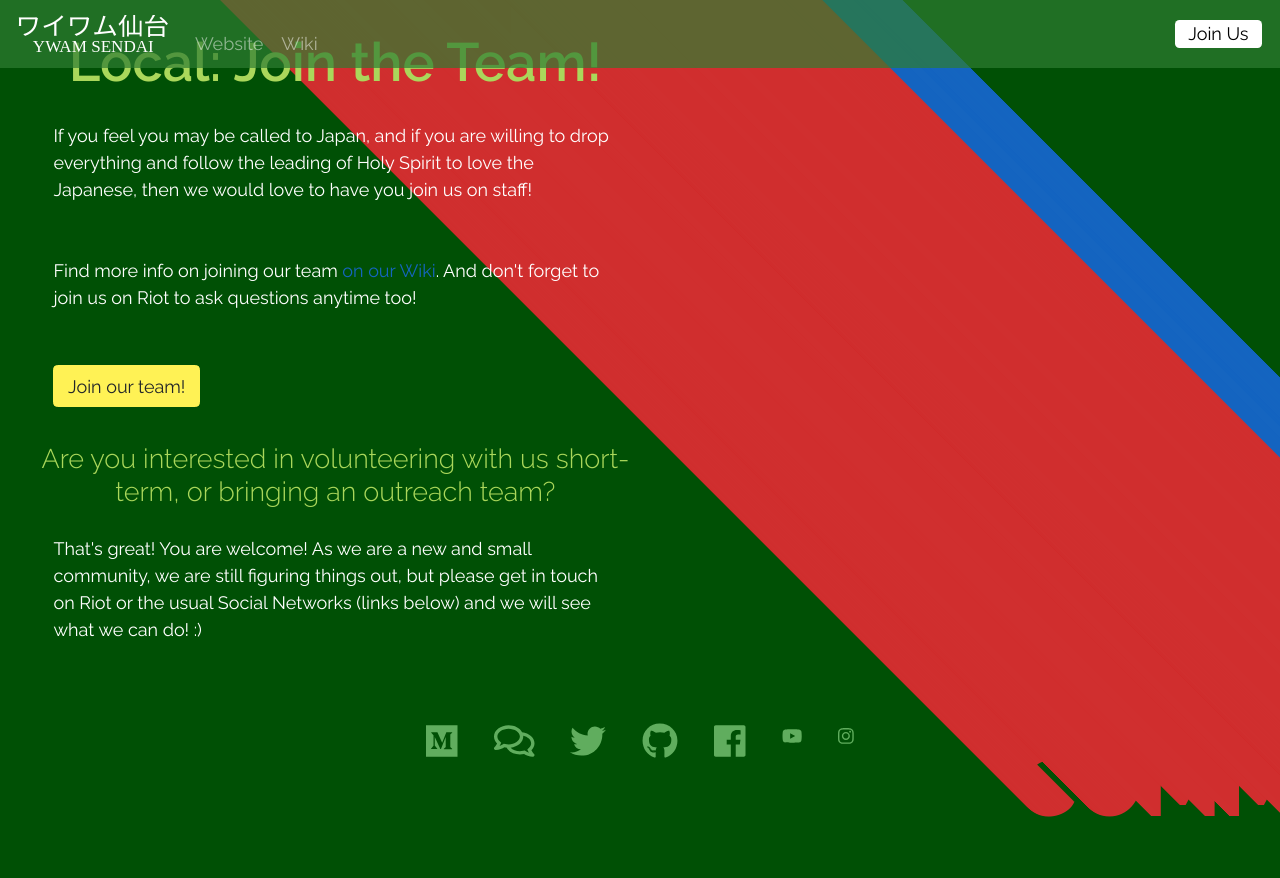
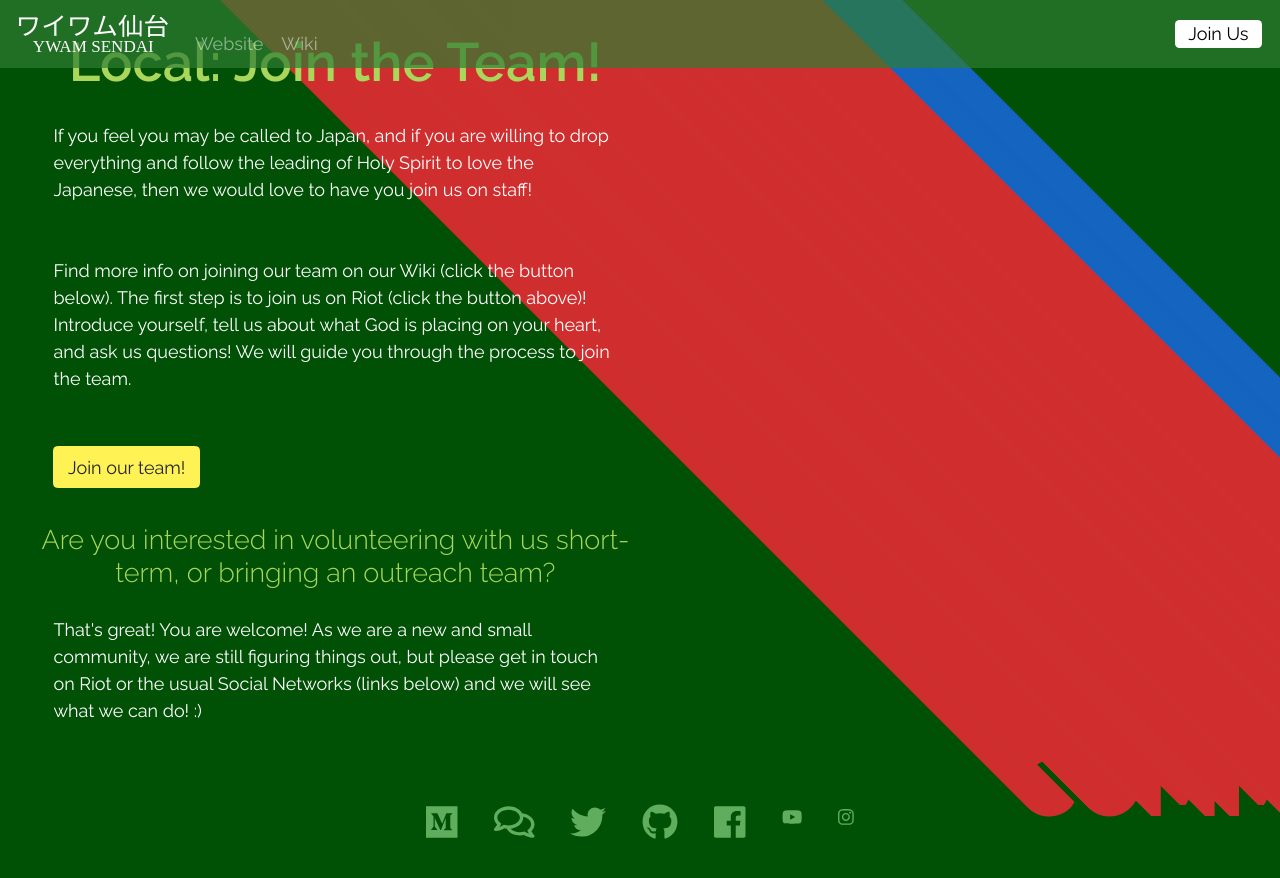
Before and after one commit to ywamsendai/website, a Jekyll site: the page built from join/index.html, in a window 1280 px wide and 900 px high, scrolled down 652 px. Shown: the top 878 px of the window. Built offline with Jekyll 4.4.1, drawn with Linux system fonts in a browser that asks for light colours; nearby versions of some CDN libraries; before the commit the page ends 1480 px from its top, so only the background shows below that.

Commit message:
fixed instagram icon and linked to join page on wiki

```diff
--- a/_includes/footer.html
+++ b/_includes/footer.html
@@ -45,7 +45,7 @@
 
 	{% if site.instagram %}
       <li>
-          <a href="{{ site.instagram }}"><i class="fab fa-instagram"></i></a>
+          <a href="{{ site.instagram }}"><i class="fab fa-instagram fa-2x"></i></a>
       </li>
     {% endif %}
 
--- a/join/index.html
+++ b/join/index.html
@@ -43,10 +43,10 @@
         If you feel you may be called to Japan, and if you are willing to drop everything and follow the leading of Holy Spirit to love the Japanese, then we would love to have you join us on staff!
 	  </p>
 	  <p>
-        Find more info on joining our team<a href="https://wiki.ywamsendai.org"> on our Wiki</a>. And don't forget to join us on Riot to ask questions anytime too!
+        Find more info on joining our team on our Wiki (click the button below). The first step is to join us on Riot (click the button above)! Introduce yourself, tell us about what God is placing on your heart, and ask us questions! We will guide you through the process to join the team.
       </p>
 	  <p>
-        <a href="https://www.ywamsendai.org/join/staff" class="btn btn-warning">Join our team!</a><a href=""></a>
+        <a href="https://wiki.ywamsendai.org/join" class="btn btn-warning">Join our team!</a><a href=""></a>
       </p>
 	  <h4 class="color-green">Are you interested in volunteering with us short-term, or bringing an outreach team?</h4>
 	  <p>
```
